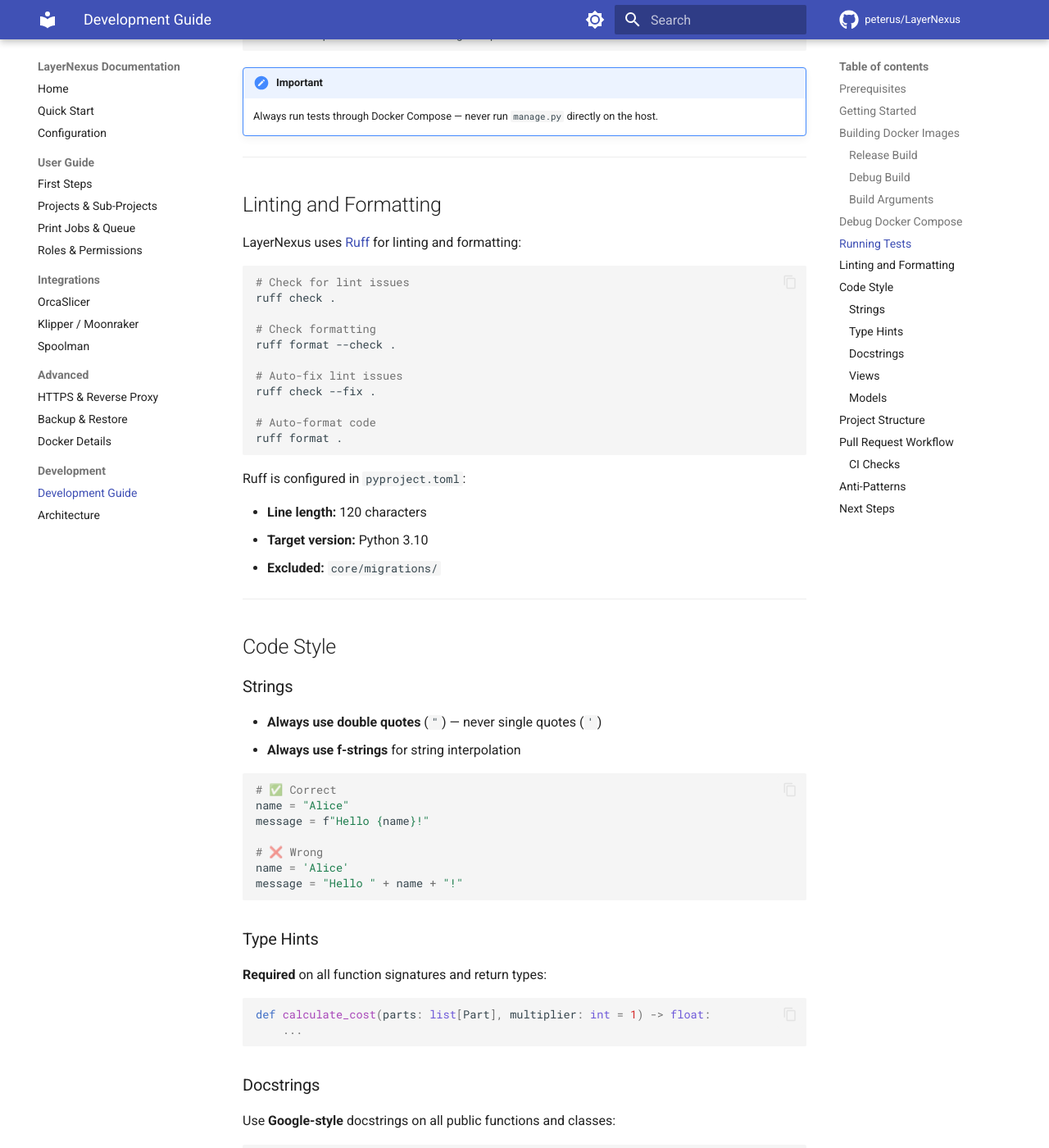
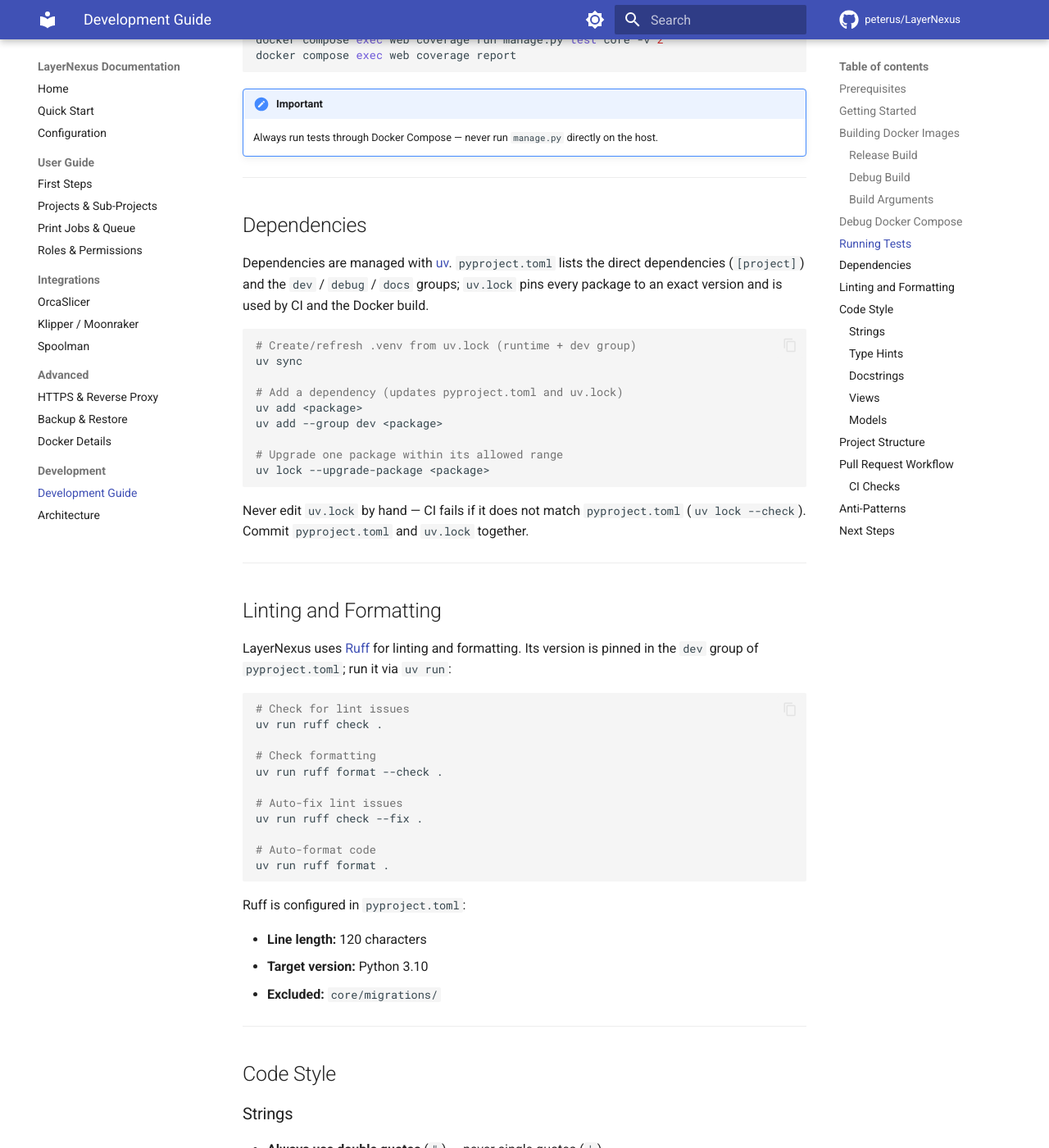
Before and after one commit to peterus/LayerNexus, an MkDocs documentation site: the page built from docs/development/contributing.md, in a window 1280 px wide and 1400 px high, scrolled down 2761 px. Shown: the whole window at 82% size. Built offline with MkDocs 1.6.1 and Material for MkDocs 9.7.7, drawn with Linux system fonts in a browser that asks for light colours; comment, search, counter and statistics services are not loaded; some of the changed text lies outside the part shown.

Commit message:
docs: describe the uv workflow (sync, add, lock, locked ruff)
Co-Authored-By: Claude Opus 5.5 <noreply@anthropic.com>

````diff
--- a/docs/development/contributing.md
+++ b/docs/development/contributing.md
@@ -10,7 +10,7 @@ If you just want to **run** LayerNexus, see the [Quick Start](../quick-start.md)
 
 - [Docker](https://docs.docker.com/get-docker/) and [Docker Compose](https://docs.docker.com/compose/install/)
 - [Git](https://git-scm.com/)
-- Python 3.10+ (optional, for running linters locally)
+- [uv](https://docs.astral.sh/uv/) (optional, for running linters/tests locally — it provides Python 3.12+ and the locked dependencies)
 
 ---
 
@@ -126,22 +126,46 @@ docker compose exec web coverage report
 
 ---
 
+## Dependencies
+
+Dependencies are managed with [uv](https://docs.astral.sh/uv/). `pyproject.toml` lists
+the direct dependencies (`[project]`) and the `dev` / `debug` / `docs` groups; `uv.lock`
+pins every package to an exact version and is used by CI and the Docker build.
+
+```bash
+# Create/refresh .venv from uv.lock (runtime + dev group)
+uv sync
+
+# Add a dependency (updates pyproject.toml and uv.lock)
+uv add <package>
+uv add --group dev <package>
+
+# Upgrade one package within its allowed range
+uv lock --upgrade-package <package>
+```
+
+Never edit `uv.lock` by hand — CI fails if it does not match `pyproject.toml`
+(`uv lock --check`). Commit `pyproject.toml` and `uv.lock` together.
+
+---
+
 ## Linting and Formatting
 
-LayerNexus uses [Ruff](https://github.com/astral-sh/ruff) for linting and formatting:
+LayerNexus uses [Ruff](https://github.com/astral-sh/ruff) for linting and formatting.
+Its version is pinned in the `dev` group of `pyproject.toml`; run it via `uv run`:
 
 ```bash
 # Check for lint issues
-ruff check .
+uv run ruff check .
 
 # Check formatting
-ruff format --check .
+uv run ruff format --check .
 
 # Auto-fix lint issues
-ruff check --fix .
+uv run ruff check --fix .
 
 # Auto-format code
-ruff format .
+uv run ruff format .
 ```
 
 Ruff is configured in `pyproject.toml`:
@@ -244,7 +268,7 @@ core/
 3. **Make** your changes following the code style guidelines.
 4. **Run** linting and tests:
    ```bash
-   ruff check . && ruff format --check .
+   uv run ruff check . && uv run ruff format --check .
    docker compose exec web python manage.py test core -v 2
    ```
 5. **Commit** with a descriptive message.
@@ -259,7 +283,8 @@ The CI pipeline runs automatically on pull requests:
 | **Ruff lint** | Code style and best practices |
 | **Ruff format** | Code formatting |
 | **Django tests** | Full test suite with coverage |
-| **pip-audit** | Dependency security scan |
+| **uv lock check** | `uv.lock` matches `pyproject.toml` |
+| **pip-audit** | Security scan of all versions pinned in `uv.lock` |
 | **Docker build** | Image build and smoke test |
 
 All checks must pass before a PR can be merged.
````
Also changed, not shown: CLAUDE.md (+32 -17 lines), README.md (+8 -8 lines), docs/development/architecture.md (+3 -3 lines).
